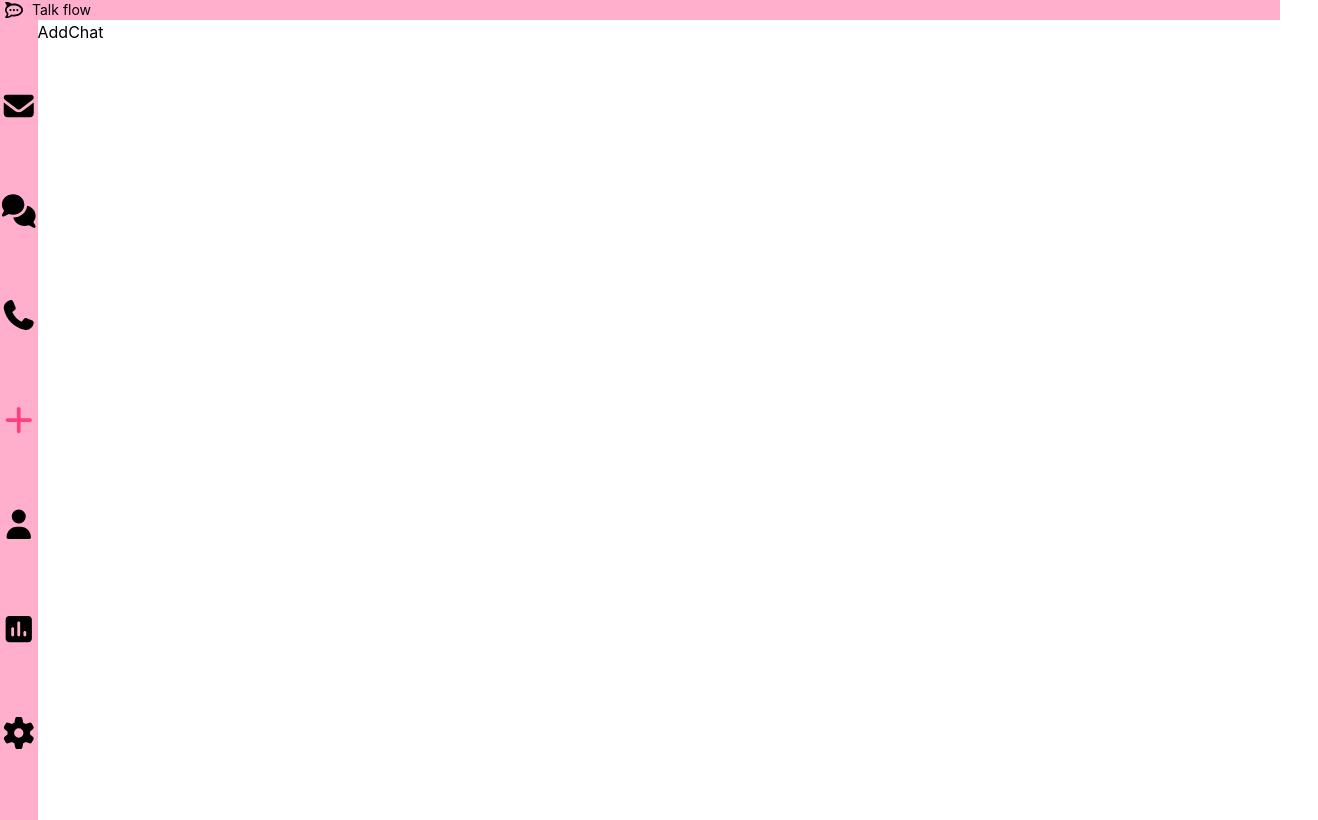
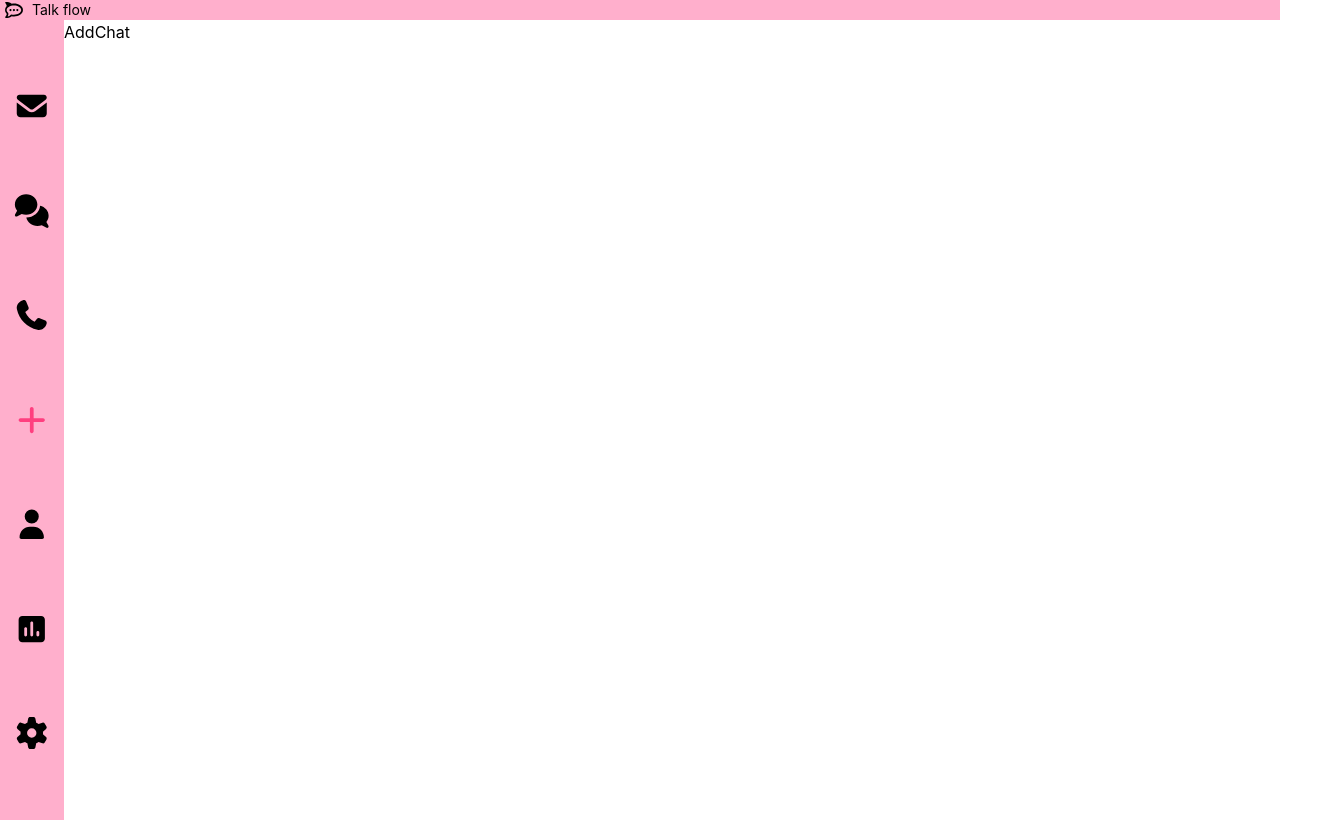
Before and after one commit to Syedikram12345/Talk-Flow, a React (Vite) app in the folder chat-client/: page /add-chat in a window 1280 px wide. Shown: the whole page, 1318 px wide, since content can reach past the window. Built offline with nearby package versions, Linux system fonts and the light colour scheme.

Commit message:
fixed the width of add chat

```diff
--- a/chat-client/src/components/AddChat.jsx
+++ b/chat-client/src/components/AddChat.jsx
@@ -1,7 +1,7 @@
 import React from "react";
 
 function AddChat() {
-  return <div className="min-h-screen min-w-screen bg-white">AddChat</div>;
+  return <div className="min-h-screen min-w-auto bg-white">AddChat</div>;
 }
 
 export default AddChat;
```
